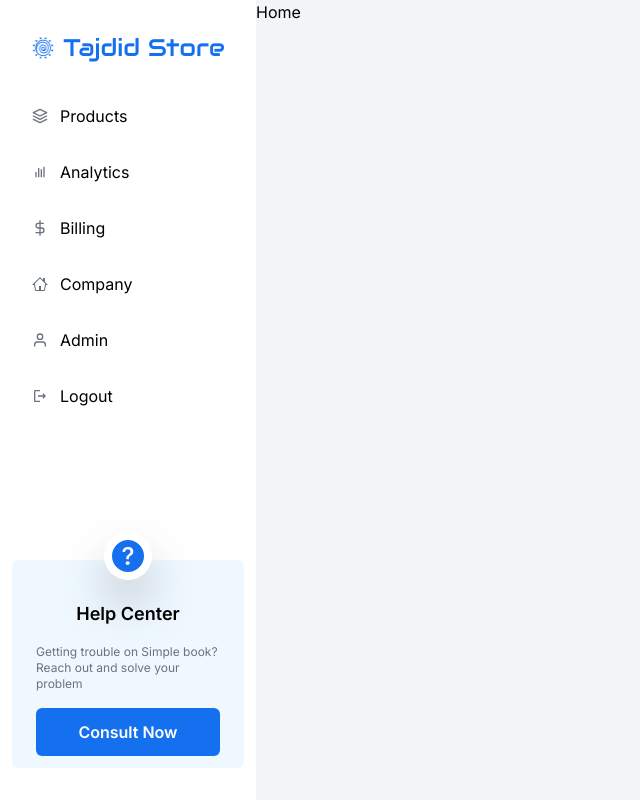
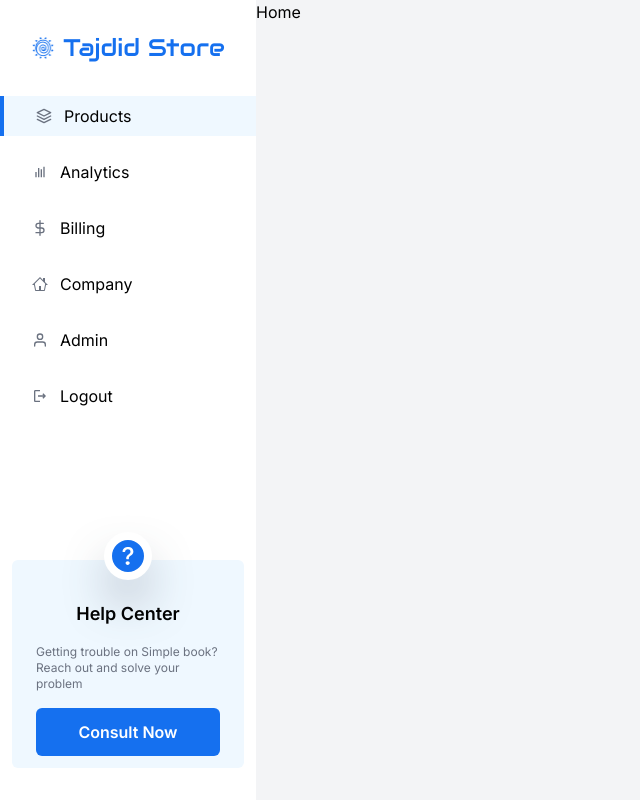
Before and after one commit to soyeba3/simple-ecommerce-dashboard, a React (Vite) app: page / in a window 1280 px wide. Shown: the whole page, without its empty margins (0-640 px from the left). Built offline with nearby package versions, Linux system fonts and the light colour scheme; some icons are missing.

Commit message:
Fixed sidebar active tab issue

```diff
--- a/src/components/Sidebar.jsx
+++ b/src/components/Sidebar.jsx
@@ -1,3 +1,4 @@
+import { useEffect, useState } from "react";
 import { BsFillQuestionCircleFill } from "react-icons/bs";
 import { Link, useLocation } from "react-router-dom";
 import { sidebarItems } from "../data";
@@ -5,9 +6,20 @@
 import logo from "/images/logo.png";
 
 function Sidebar({ children }) {
+  const [route, setRoute] = useState();
   const { pathname } = useLocation();
   const pathArray = location.pathname.split("");
   const routeName = pathname.slice(1, pathArray.length);
+
+  useEffect(() => {
+    if (pathname === "/") {
+      setRoute("products");
+    } else {
+      setRoute(routeName);
+    }
+  }, [routeName]);
+
+  console.log(route);
 
   return (
     <div className="flex min-h-screen font-Inter">
@@ -27,7 +39,7 @@
                 to={item.href}
                 key={item.id}
                 className={`flex justify-between items-center px-8 py-2 ${
-                  routeName === item.name.toLocaleLowerCase()
+                  route === item.name.toLocaleLowerCase()
                     ? "bg-primary-50 border-l-4 border-primary-600"
                     : ""
                 }`}
```
